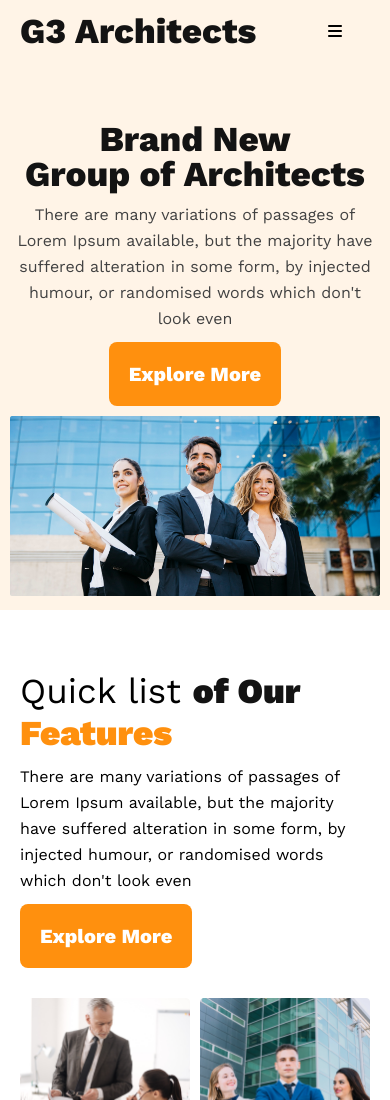
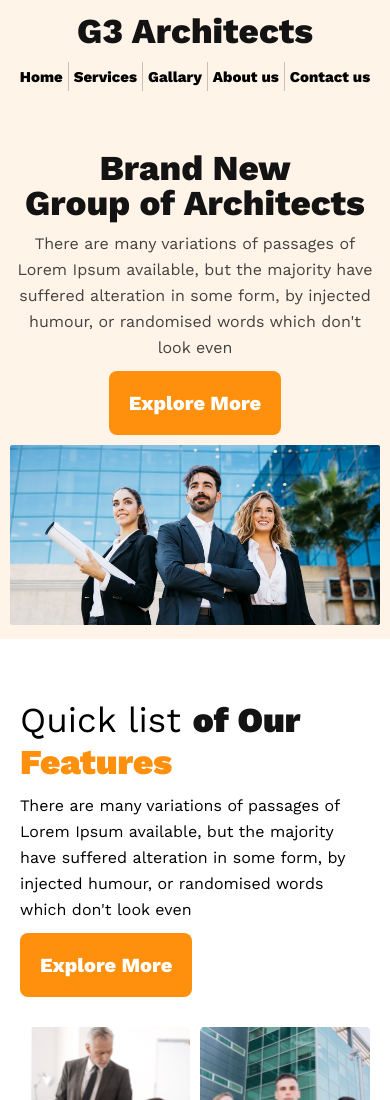
Before and after one commit to detectiveseo/g3-Architect, a plain HTML site: page index.html in a window 390 px wide. Shown: the top 1100 px of the page. Drawn offline with nearby package versions, Linux system fonts and the light colour scheme.

Commit message:
navigation fixed

```diff
--- a/index.html
+++ b/index.html
@@ -16,7 +16,6 @@
         <div class="logo">
             <h1 class="logo-title">G3 Architects</h1>
         </div>
-        <div class="mobile-menu" id="mobile-menu"><i class="fa-solid fa-bars"></i></div>
         <nav class="menu" id="menu">
             <ul>
                 <li><a href="#">Home</a></li>
--- a/style/style.css
+++ b/style/style.css
@@ -301,41 +301,29 @@ footer p{
 /* ===================================
              Header style
 ======================================*/
+    header {
+        padding: 0;
+        flex-direction: column;
+    }
 
-    header .logo{
-        width: 80%;
-    }
-    header .mobile-menu{
-        width: 20%;
-    }
     header .logo-title{
         font-size: 35px;
-    }
-    .menu{
-        display: flex;
-        flex-direction: column;
-        justify-content: center;
-        align-items: center;
-        background-color: #FFF4E7;
-        width: 100%;
-        height: 100vh;
-        position: absolute;
-        top: 0;
-        left: 0;
-        visibility: hidden;
+        text-align: center;
+        margin: 10px 0px;
     }
     .menu ul{
-        flex-direction: column;
-        gap: 20px;
-        text-align: center;
+        column-gap: 0;
     }
-    #mobile-menu{
-        text-align: center;
-        display: block;
-        cursor: pointer;
+    .menu ul li{
+        border-left: 1px solid rgba(80, 79, 79, 0.315);
+        padding: 5px 5px;
     }
-    #mobile-menu:hover #menu{
-        visibility: visible;
+    .menu ul li:nth-child(1){
+        border-left: none !important;
+    }
+    .menu ul li a{
+        font-size: 15px;
+        font-weight: 700;
     }
 
 
```
